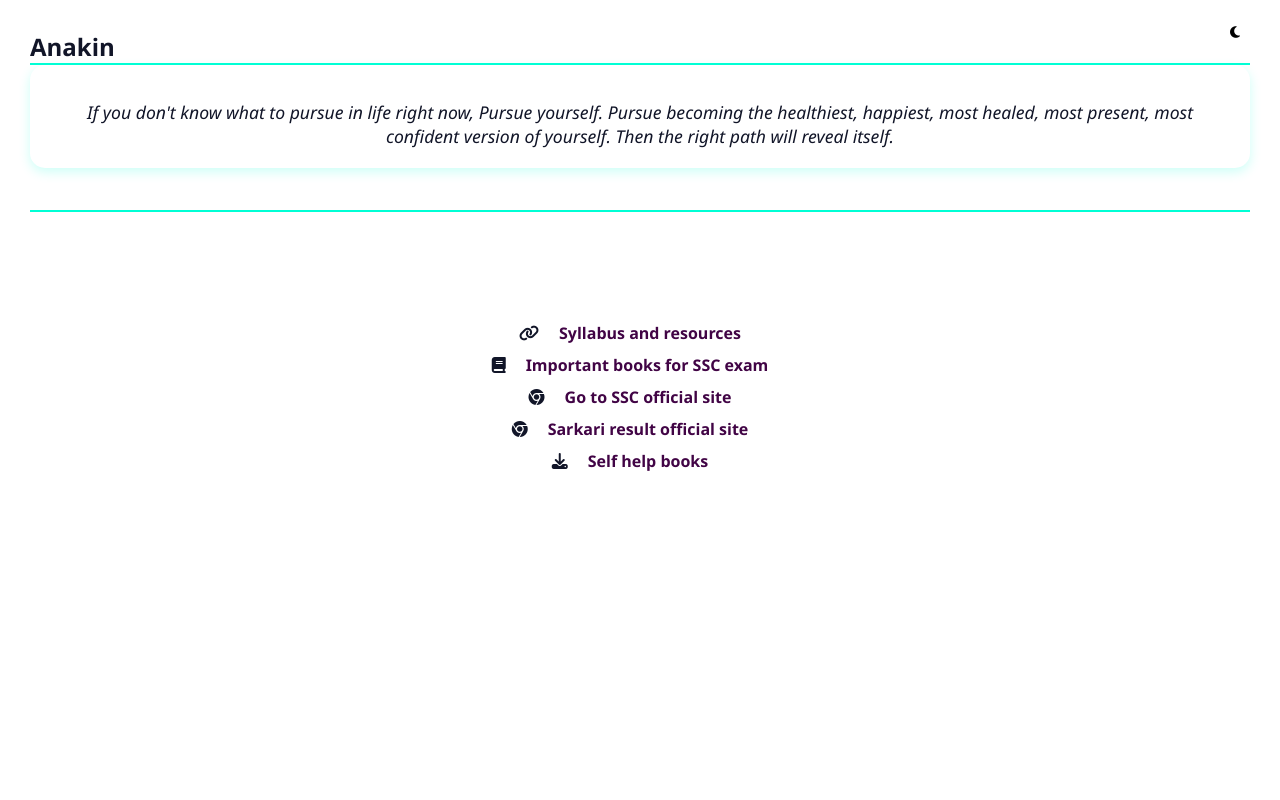
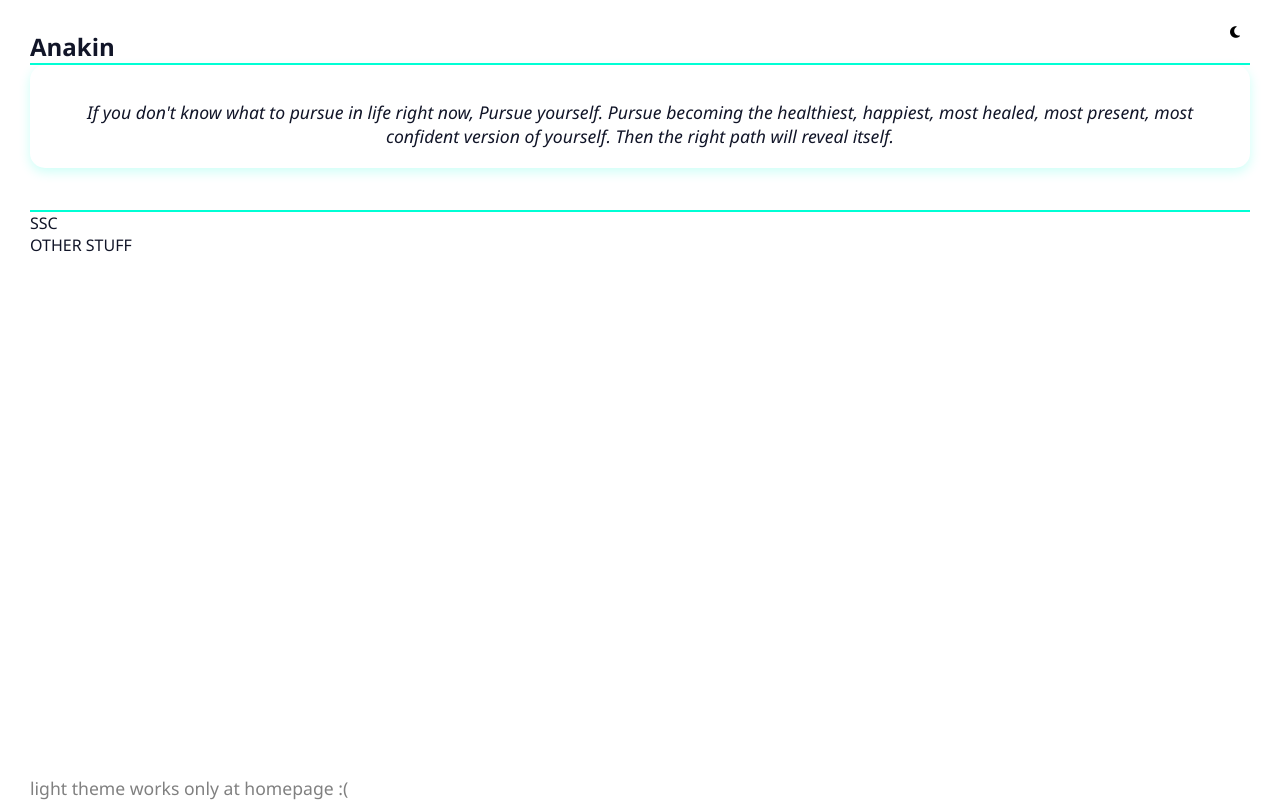
Before and after one commit to Anakin-4/SSC, a plain HTML site: page index.html in a window 1280 px wide. Drawn offline with Linux system fonts and the light colour scheme.

Commit message:
Update index.html
Redesigned

```diff
--- a/index.html
+++ b/index.html
@@ -23,17 +23,14 @@
             </span>
         </div><br>
         <hr>
-        <div>
-            <h3>Main content</h3>
-        <ul style="text-align: center;">
-            <li><i class="fa-solid fa-link"></i><a id="read" href="study.html" class="btn">Syllabus and resources</a></li>
-           <li> <i class="fa-solid fa-book"></i><a id="read" href="https://drive.google.com/drive/folders/1PVKQUxNiM8Y1aGbas0SjXti9CnSiT1gg" target="main" class="btn">Important books for SSC exam</a></li>
-            <li><i class="fa-brands fa-chrome"></i><a id="read" href="https://ssc.gov.in/" target="main" class="btn">Go to SSC official site</a></li>
-            <li><i class="fa-brands fa-chrome"></i><a id="read" href="https://www.sarkariresult.com/" target="main" class="btn">Sarkari result official site</a></li>
-            <li><i class="fa-solid fa-download"></i><a id="read" href="read.html" class="btn">Self help books</a></li>
-        </ul>
 
+        <div class="options">
+            <div class="option-box"><a href="ssc.html" style="color: inherit; text-decoration: none;">SSC</a></div>
+            <div class="option-box"><a href="read.html" style="color: inherit; text-decoration: none;">OTHER STUFF</a></div>
+        </div>
 
-        <script src="https://kit.fontawesome.com/560254cbdd.js" crossorigin="anonymous"></script>
+        <p style="font-style: normal; color: grey; position: absolute; bottom: 0;">light theme works only at homepage :(</p>
+
+ <script src="https://kit.fontawesome.com/560254cbdd.js" crossorigin="anonymous"></script>
 </body>
 </html>
```
